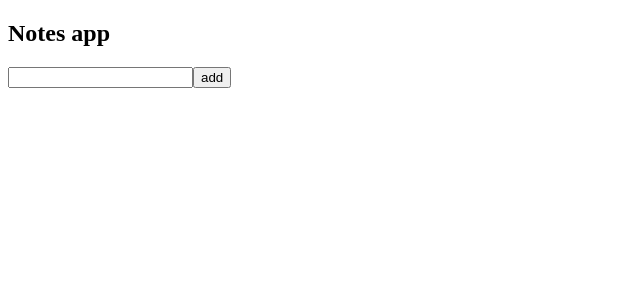
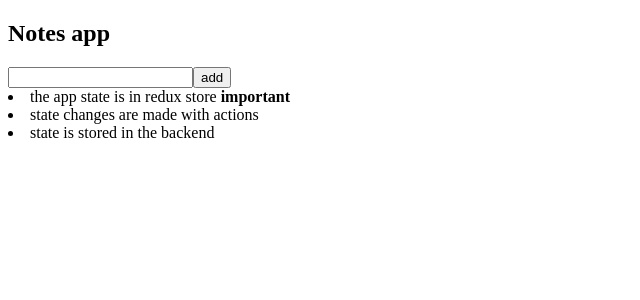
Before and after one commit to fullstack-hy2020/query-notes, a React (Vite) app: page / in a window 1280 px wide. Shown: the top 300 px of the page, without its empty margins (0-640 px from the left). Built offline with nearby package versions, Linux system fonts and the light colour scheme; data requests are answered from the project's data file.

Commit message:
React query

```diff
--- /dev/null
+++ b/db.json
@@ -0,0 +1,19 @@
+{
+  "notes": [
+    {
+      "content": "the app state is in redux store",
+      "important": true,
+      "id": 1
+    },
+    {
+      "content": "state changes are made with actions",
+      "important": false,
+      "id": 2
+    },
+    {
+      "content": "state is stored in the backend",
+      "important": false,
+      "id": 3
+    }
+  ]
+}
--- a/package.json
+++ b/package.json
@@ -7,9 +7,12 @@
     "dev": "vite",
     "build": "vite build",
     "lint": "eslint . --ext js,jsx --report-unused-disable-directives --max-warnings 0",
-    "preview": "vite preview"
+    "preview": "vite preview",
+    "server": "json-server -p3001 --watch db.json"
   },
   "dependencies": {
+    "@tanstack/react-query": "^5.17.0",
+    "axios": "^1.6.3",
     "react": "^18.2.0",
     "react-dom": "^18.2.0"
   },
--- a/src/App.jsx
+++ b/src/App.jsx
@@ -1,3 +1,6 @@
+import { useQuery } from "@tanstack/react-query"
+import { getNotes } from './requests.js'
+
 const App = () => {
   const addNote = async (event) => {
     event.preventDefault()
@@ -10,7 +13,16 @@ const App = () => {
     console.log('toggle importance of', note.id)
   }
 
-  const notes = []
+  const result = useQuery({
+    queryKey: ['notes'],
+    queryFn: getNotes
+  })
+
+  if ( result.isLoading ) {
+    return <div>loading data...</div>
+  }
+
+  const notes = result.data
 
   return(
     <div>
--- a/src/main.jsx
+++ b/src/main.jsx
@@ -1,6 +1,12 @@
 import ReactDOM from 'react-dom/client'
 import App from './App.jsx'
+import { QueryClient, QueryClientProvider } from '@tanstack/react-query'
+
+const queryClient = new QueryClient()
 
 ReactDOM.createRoot(document.getElementById('root')).render(
-  <App />,
+  <QueryClientProvider client={queryClient}>
+    <App />
+  </QueryClientProvider>
+
 )
--- /dev/null
+++ b/src/requests.js
@@ -0,0 +1,6 @@
+import axios from 'axios'
+
+export const getNotes = () =>
+  axios
+  .get('http://localhost:3001/notes')
+  .then(response => response.data)
```
Also changed, not shown: 1 other file (tests, documents, lock files or other folders).
